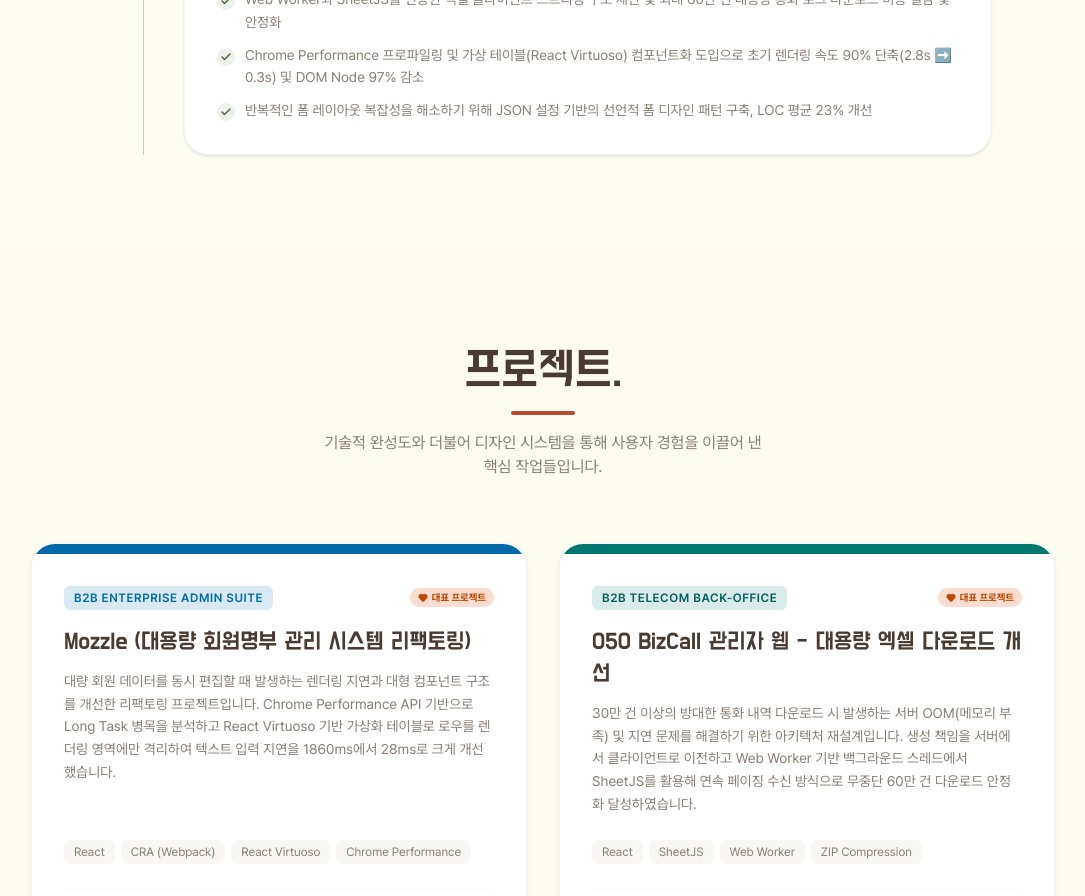
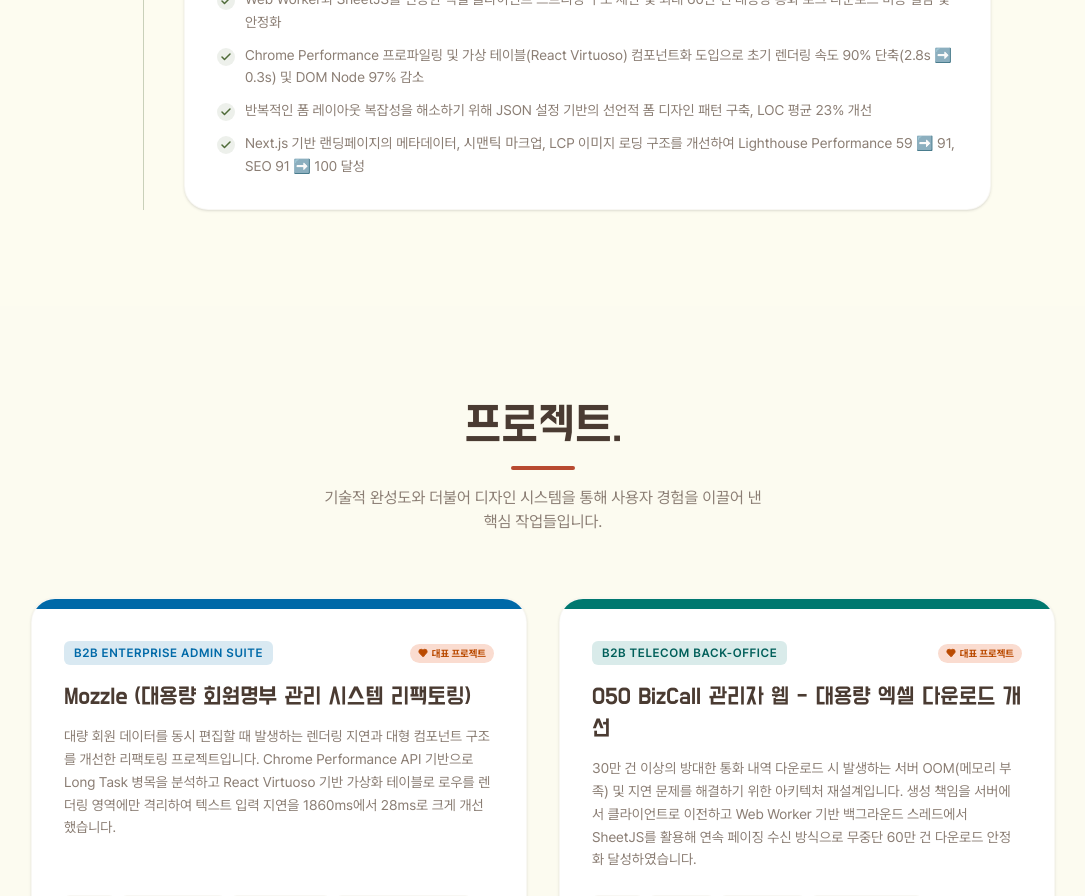
Before and after one commit to 951jth/portpolio, a Next.js app: page / in a window 1280 px wide. Shown: the part 2120-3016 px from the top of the page, without its empty margins (97-1182 px from the left). Built offline with nearby package versions, Linux system fonts and the light colour scheme.

Commit message:
docs: 이력서 경력 항목에 Lighthouse 및 SEO 성능 개선 주요 성과 추가

```diff
--- a/src/components/sections/Experience.tsx
+++ b/src/components/sections/Experience.tsx
@@ -13,6 +13,7 @@
         "Web Worker와 SheetJS를 연동한 엑셀 클라이언트 스트리밍 구조 제안 및 최대 60만 건 대용량 통화 로그 다운로드 비용 절감 및 안정화",
         "Chrome Performance 프로파일링 및 가상 테이블(React Virtuoso) 컴포넌트화 도입으로 초기 렌더링 속도 90% 단축(2.8s ➡️ 0.3s) 및 DOM Node 97% 감소",
         "반복적인 폼 레이아웃 복잡성을 해소하기 위해 JSON 설정 기반의 선언적 폼 디자인 패턴 구축, LOC 평균 23% 개선",
+        "Next.js 기반 랜딩페이지의 메타데이터, 시맨틱 마크업, LCP 이미지 로딩 구조를 개선하여 Lighthouse Performance 59 ➡️ 91, SEO 91 ➡️ 100 달성",
       ],
     },
   ];
```
